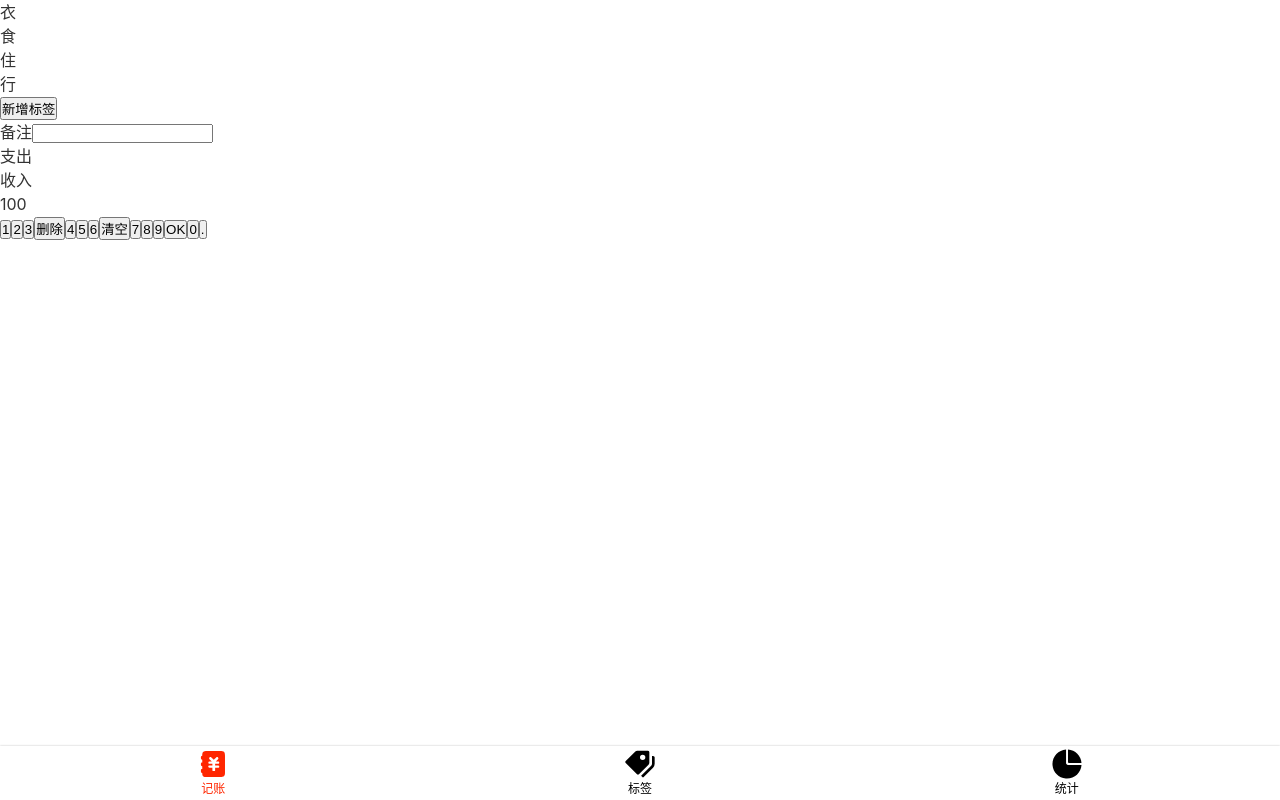
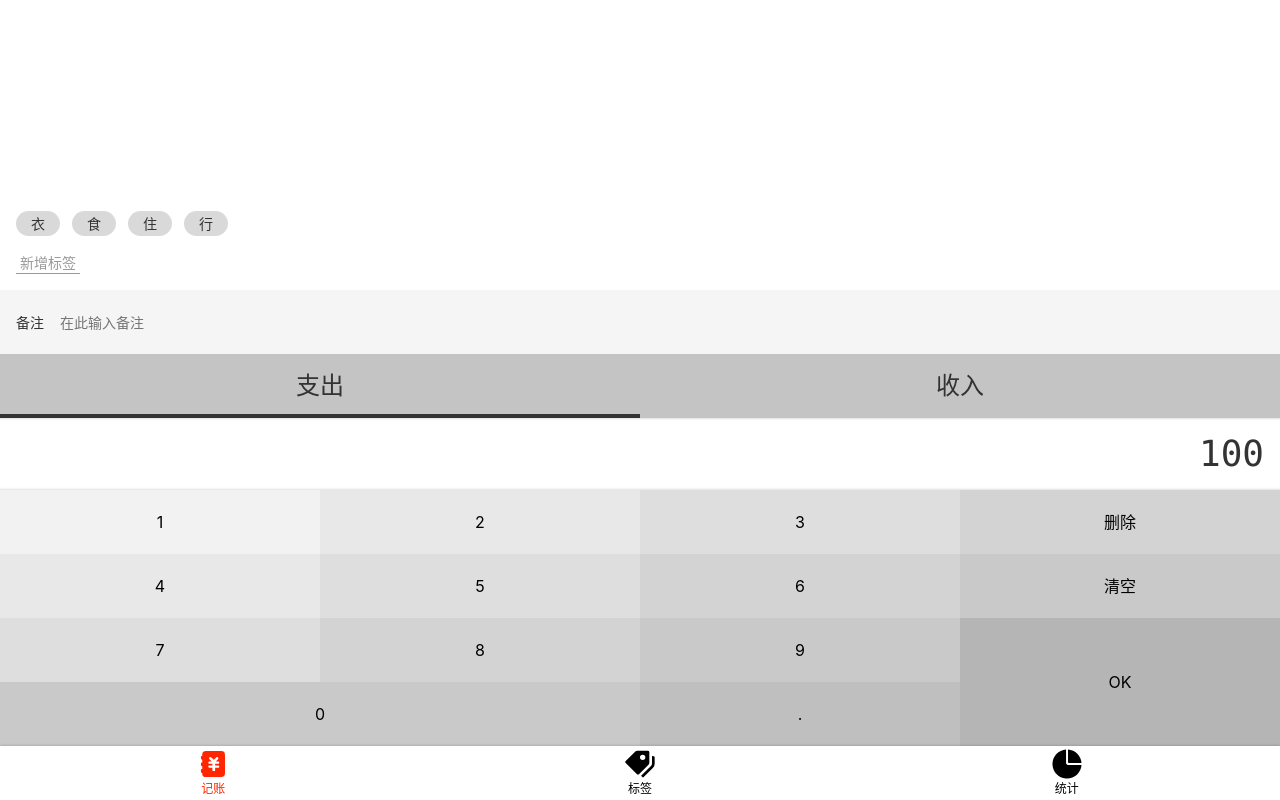
Before and after one commit to Givemeisright/longmen, a Vue app: page /money#/ in a window 1280 px wide. Before the commit this address led to /money#/money. Built offline with nearby package versions, Linux system fonts and the light colour scheme.

Commit message:
使用js实现一个组件

```diff
--- a/src/App.vue
+++ b/src/App.vue
@@ -6,22 +6,15 @@
 
 <style lang="scss">
 @import "~@/assets/style/helper.scss";
-* {
-  margin: 0;
-  padding: 0;
-  box-sizing: border-box;
-}
+@import "~@/assets/style/reset.scss";
 body {
   -webkit-font-smoothing: antialiased;
   -moz-osx-font-smoothing: grayscale;
-
+  font-size: 16px;
   line-height: 1.5;
   font-family: $font-hei;
   color: #333;
 }
-a {
-  text-decoration: none;
-  color: inherit;
-}
+
 
 </style>
--- a/src/assets/style/helper.scss
+++ b/src/assets/style/helper.scss
@@ -61,3 +61,23 @@ FangSong_GB2312,
 "CWTEX\-F",
 serif;
 $color-highlight:rgb(255, 38, 0);
+
+%clearFix{
+    &::after{
+    content: '';
+    clear: both;
+    display: block;
+  }
+}
+
+$colorShadow: rgba(0 , 0 , 0, 0.25);
+
+%outerShadow{
+    box-shadow: 0 0 3px $colorShadow;
+}
+
+%innerShadow{
+    box-shadow: inset 0 -3px 3px -3px $colorShadow,
+                inset 0  3px 3px -3px $colorShadow;
+
+}
--- /dev/null
+++ b/src/assets/style/reset.scss
@@ -0,0 +1,22 @@
+* {
+    margin: 0;
+    padding: 0;
+    box-sizing: border-box;
+  }
+
+a {
+text-decoration: none;
+color: inherit;
+}
+
+ul,ol{
+    list-style: none;
+}
+
+button,input{
+    font: inherit;
+}
+
+:focus{
+    outline: none;
+}
--- a/src/components/Icon.vue
+++ b/src/components/Icon.vue
@@ -1,6 +1,3 @@
-import Icon from '@/components/Icon.vue';
-
-
 <template>
     <svg class="icon">
       <use :xlink:href="'#'+name" />
--- a/src/components/Layout.vue
+++ b/src/components/Layout.vue
@@ -1,6 +1,6 @@
 <template>
-  <div class="nav-wrapper">
-    <div class="content">
+  <div class="layout-wrapper" :class="classPrefix && `${classPrefix}-wrapper`">
+    <div class="content" :class="classPrefix && `${classPrefix}-content`">
       <slot />
     </div>
     <Nav />
@@ -10,11 +10,12 @@
 <script lang='ts'>
 export default {
   name: "Layout",
+  props:['classPrefix']
 };
 </script>
 
 <style lang="scss" scoped>
- .nav-wrapper {
+ .layout-wrapper {
     display: flex;
     flex-direction: column;
     height: 100vh;
--- a/src/components/Nav.vue
+++ b/src/components/Nav.vue
@@ -33,8 +33,8 @@ export default {
 <style lang="scss" scoped>
 @import "~@/assets/style/helper.scss";
 nav {
+  @extend %outerShadow;
   display: flex;
-  box-shadow: 0 0 2px rgba(0, 0, 0, 0.25);
   flex-direction: row;
   font-size: 12px;
   > .item {
--- /dev/null
+++ b/src/components/money/Notes.vue
@@ -0,0 +1,35 @@
+<template>
+  <div>
+    <label class="notes">
+      <span class="name">备注</span>
+      <input type="text" placeholder="在此输入备注" />
+    </label>
+  </div>
+</template>
+
+<script lang="ts">
+export default {
+  name: "Notes",
+};
+</script>
+
+<style lang="scss" scoped>
+.notes {
+  font-size: 14px;
+  background: #f5f5f5;
+  display: block;
+  padding-left: 16px;
+  display: flex;
+  align-items: center;
+  .name {
+    padding-right: 16px;
+  }
+  input {
+    height: 64px;
+    flex-grow: 1;
+    background: transparent;
+    border: none;
+    padding-right: 16px;
+  }
+}
+</style>
--- /dev/null
+++ b/src/components/money/NumberPad.vue
@@ -0,0 +1,116 @@
+<template>
+  <div class="numberPad">
+    <div class="output">100</div>
+    <div class="buttons clearfix">
+      <button>1</button>
+      <button>2</button>
+      <button>3</button>
+      <button>删除</button>
+      <button>4</button>
+      <button>5</button>
+      <button>6</button>
+      <button>清空</button>
+      <button>7</button>
+      <button>8</button>
+      <button>9</button>
+      <button class="ok">OK</button>
+      <button class="zero">0</button>
+      <button>.</button>
+    </div>
+  </div>
+</template>
+
+<script lang="ts">
+export default {
+  name: "Notes",
+};
+</script>
+
+<style lang="scss" scoped>
+@import "~@/assets/style/helper.scss";
+.numberPad {
+  .output {
+    @extend %clearFix;
+    @extend %innerShadow;
+    font-size: 36px;
+    font-family: Consolas, monospace;
+    padding: 9px 16px;
+    text-align: right;
+  }
+  .buttons {
+    @extend %clearFix;
+    > button {
+      width: 25%;
+      height: 64px;
+      float: left;
+      background: transparent;
+      border: none;
+      &.ok {
+        height: 64 * 2px;
+        float: right;
+      }
+      &.zero {
+        width: 50%;
+      }
+      $bg: #f2f2f2;
+      $percent: 4%;
+      &:nth-child(1) {
+        background: $bg;
+        &:hover {
+          background: darken($color: $bg, $amount: 2 * $percent);
+          cursor: pointer;
+        }
+      }
+      &:nth-child(2),
+      &:nth-child(5) {
+        background: darken($color: $bg, $amount: $percent);
+        &:hover {
+          background: darken($color: $bg, $amount: 3 * $percent);
+          cursor: pointer;
+        }
+      }
+      &:nth-child(3),
+      &:nth-child(6),
+      &:nth-child(9) {
+        background: darken($color: $bg, $amount: 2 * $percent);
+        &:hover {
+          background: darken($color: $bg, $amount: 4 * $percent);
+          cursor: pointer;
+        }
+      }
+      &:nth-child(4),
+      &:nth-child(7),
+      &:nth-child(10) {
+        background: darken($color: $bg, $amount: 3 * $percent);
+        &:hover {
+          background: darken($color: $bg, $amount: 5 * $percent);
+          cursor: pointer;
+        }
+      }
+      &:nth-child(8),
+      &:nth-child(11),
+      &:nth-child(13) {
+        background: darken($color: $bg, $amount: 4 * $percent);
+        &:hover {
+          background: darken($color: $bg, $amount: 6 * $percent);
+          cursor: pointer;
+        }
+      }
+      &:nth-child(14) {
+        background: darken($color: $bg, $amount: 5 * $percent);
+        &:hover {
+          background: darken($color: $bg, $amount: 7 * $percent);
+          cursor: pointer;
+        }
+      }
+      &:nth-child(12) {
+        background: darken($color: $bg, $amount: 6 * $percent);
+        &:hover {
+          background: darken($color: $bg, $amount: 8 * $percent);
+          cursor: pointer;
+        }
+      }
+    }
+  }
+}
+</style>
--- /dev/null
+++ b/src/components/money/Tags.vue
@@ -0,0 +1,58 @@
+<template>
+  <div class="tags">
+    <div class="new">
+      <button>新增标签</button>
+    </div>
+    <ul class="current">
+      <li>衣</li>
+      <li>食</li>
+      <li>住</li>
+      <li>行</li>
+    </ul>
+  </div>
+</template>
+
+<script lang="ts">
+export default {
+  name: "Tags",
+};
+</script>
+
+<style lang="scss" scoped>
+.tags {
+  flex-grow: 1;
+  font-size: 14px;
+  padding: 16px;
+  display: flex;
+  flex-direction: column-reverse;
+  > .current {
+    display: flex;
+    flex-wrap: wrap;
+    overflow: hidden;
+    > li {
+      $height: 25px;
+      background: #d9d9d9;
+      height: $height;
+      line-height: $height;
+      border-radius: $height/2;
+      padding: 0 15px;
+      margin-right: 12px;
+      margin-top: 4px;
+    }
+  }
+  > .new {
+    padding-top: 16px;
+    button {
+      background: transparent;
+      border: none;
+      border-bottom: 1px solid;
+      color: #999;
+      padding: 0 4px;
+      &:hover {
+        color: #888;
+        cursor: pointer;
+      }
+    }
+  }
+}
+</style>
--- /dev/null
+++ b/src/components/money/Types.vue
@@ -0,0 +1,62 @@
+<template>
+  <div>
+    <ul class="types">
+      <li :class="type === '-' && 'selected'" @click="selectType('-')">支出</li>
+      <li :class="type === '+' && 'selected'" @click="selectType('+')">收入</li>
+    </ul>
+  </div>
+</template>
+
+<script>
+export default {
+  name: "Types",
+  // eslint-disable-next-line @typescript-eslint/explicit-module-boundary-types
+  data() {
+    return {
+      type: "-",
+    };
+  },
+  props: [""],
+  methods: {
+    // eslint-disable-next-line @typescript-eslint/explicit-module-boundary-types
+    selectType(type) {
+      if (type !== "-" && type != "+") {
+        throw new Error("tpye is unknown");
+      }
+      this.type = type;
+    },
+  },
+};
+</script>
+
+<style lang="scss" scoped>
+.types {
+  background: #c4c4c4;
+  display: flex;
+  text-align: center;
+  font-size: 24px;
+  > li {
+    width: 50%;
+    height: 64px;
+    display: flex;
+    justify-content: center;
+    align-items: center;
+    position: relative;
+    &.selected {
+      &::after {
+        content: "";
+        position: absolute;
+        bottom: 0;
+        left: 0;
+        width: 100%;
+        height: 4px;
+        background: #333;
+      }
+    }
+    &:hover {
+      background: #999;
+      cursor: pointer;
+    }
+  }
+}
+</style>
--- a/src/router/index.ts
+++ b/src/router/index.ts
@@ -1,6 +1,5 @@
 import Vue from 'vue'
 import VueRouter from 'vue-router'
-import Home from '@/views/Home.vue'
 import Money from '@/views/Money.vue'
 import Labels from '@/views/Labels.vue'
 import Statistics from '@/views/Statistics.vue'
@@ -46,6 +45,7 @@ const routes = [
 ]
 
 const router = new VueRouter({
+  mode:'history',
   routes
 })
 
--- a/src/views/Money.vue
+++ b/src/views/Money.vue
@@ -1,58 +1,26 @@
 <template>
-  <Layout>
-    <div class="tags">
-      <ul class="current">
-        <li>衣</li>
-
-        <li>食</li>
-
-        <li>住</li>
-
-        <li>行</li>
-      </ul>
-      <div class="new">
-        <button>新增标签</button>
-      </div>
-    </div>
-    <div>
-      <label class="notes">
-        <span class="name">备注</span>
-        <input type="text" />
-      </label>
-    </div>
-    <div>
-      <ul class="types">
-        <li class="selected">支出</li>
-        <li>收入</li>
-      </ul>
-    </div>
-    <div class="numberPad">
-      <div>100</div>
-      <div>
-        <button>1</button>
-        <button>2</button>
-        <button>3</button>
-        <button>删除</button>
-        <button>4</button>
-        <button>5</button>
-        <button>6</button>
-        <button>清空</button>
-        <button>7</button>
-        <button>8</button>
-        <button>9</button>
-        <button>OK</button>
-        <button>0</button>
-        <button>.</button>
-      </div>
-    </div>
+  <Layout class-prefix="money">
+    <NumberPad />
+    <Types />
+    <Notes />
+    <Tags />
   </Layout>
 </template>
 
-<script lang='ts'>
+<script lang="ts">
+import NumberPad from "@/components/money/NumberPad.vue";
+import Types from "@/components/money/Types.vue";
+import Notes from "@/components/money/Notes.vue";
+import Tags from "@/components/money/Tags.vue";
 export default {
+  components: { NumberPad, Types, Notes, Tags },
   name: "Money",
 };
 </script>
 
-<style lang="scss" scoped>
+<style lang="scss">
+.money-content {
+  display: flex;
+  flex-direction: column-reverse;
+}
 </style>
```
